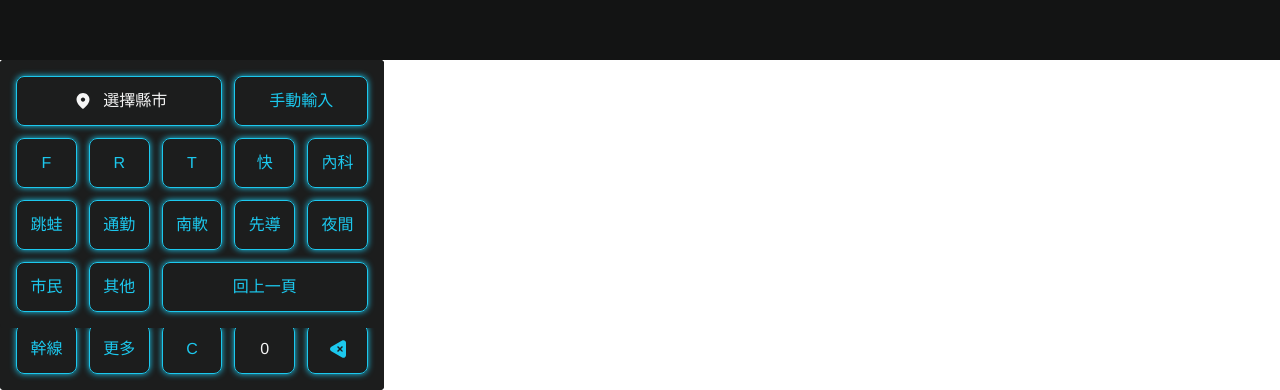
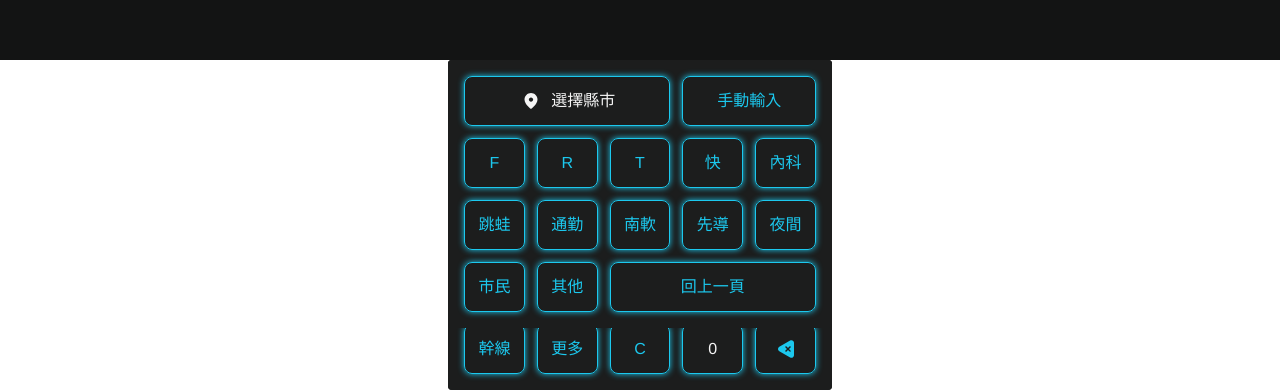
Before and after one commit to Guanwha/f2e2021-week3-bus, a Vue app: page /#/searchbus in a window 1280 px wide. Shown: the part 740-1130 px from the top of the page. Built offline with nearby package versions, Linux system fonts and the light colour scheme; what vue-toast-notification would draw is missing.

Commit message:
Fixed UI issue

```diff
--- a/src/views/SearchBus.vue
+++ b/src/views/SearchBus.vue
@@ -202,7 +202,7 @@
   @apply text-xs sm:text-base;
 }
 .panel-display {
-  @apply absolute bottom-0 inset-x-0;
+  @apply absolute bottom-0 inset-x-0 mx-auto;
   @apply transform translate-y-0;
   @apply duration-1000;
 
```
Also changed, not shown: src/assets/kt/GPS.svg.
